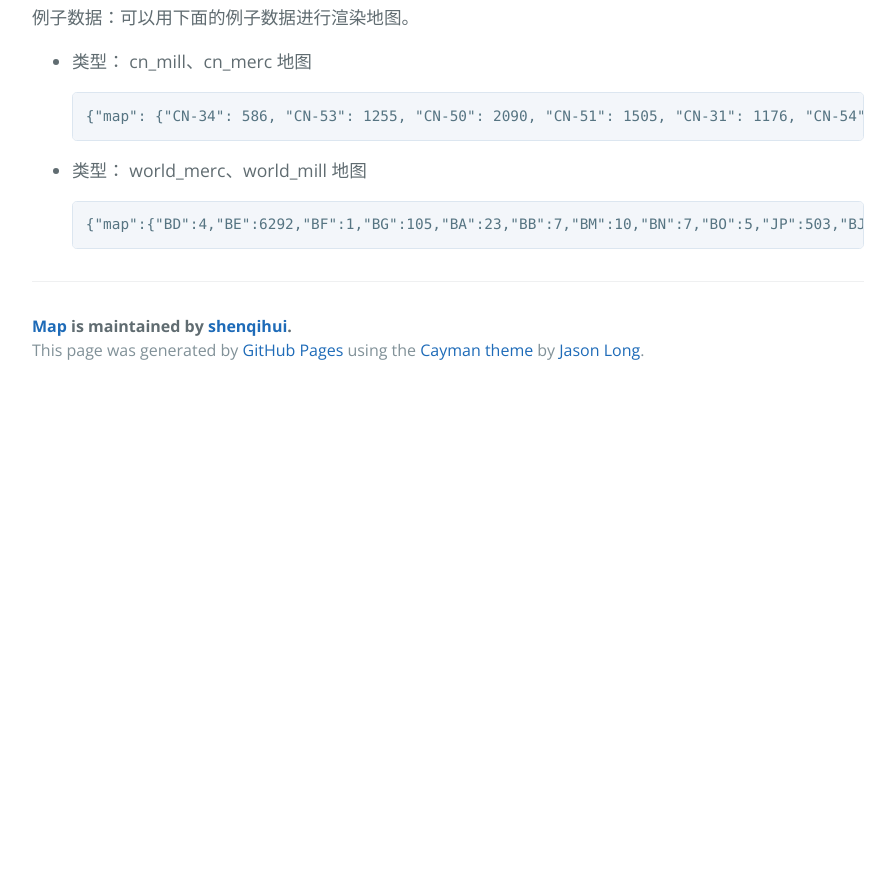
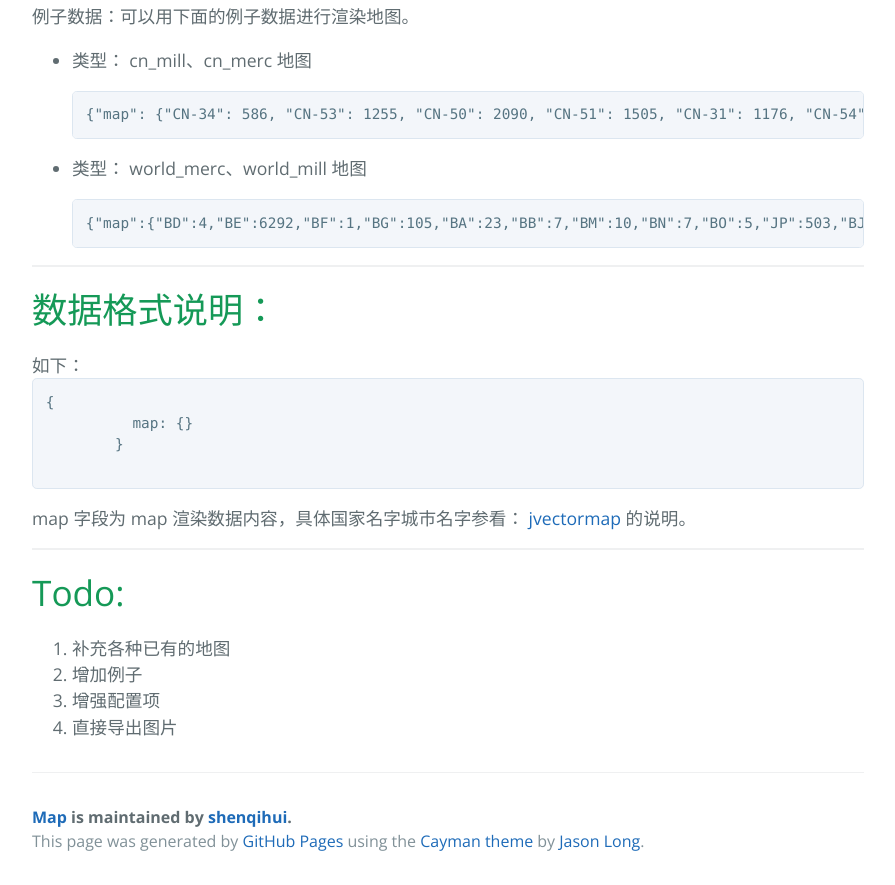
Before and after one commit to shenqihui/map, a website: page index.html in a window 1280 px wide. Shown: the part 1619-2504 px from the top of the page, without its empty margins (192-1087 px from the left). Before the commit the page ends 2013 px from the top, so only its background shows below. Drawn offline with nearby package versions, Linux system fonts and the light colour scheme.

Commit message:
各种说明。

```diff
--- a/index.html
+++ b/index.html
@@ -43,7 +43,9 @@
         <p>
           <button id="map-build">渲染地图</button>
         </p>
-        <hr>
+      </div>
+      <hr>
+      <div>
         <p>例子数据：可以用下面的例子数据进行渲染地图。</p>
         <ul>
           <li>
@@ -55,6 +57,26 @@
             <pre>{"map":{"BD":4,"BE":6292,"BF":1,"BG":105,"BA":23,"BB":7,"BM":10,"BN":7,"BO":5,"JP":503,"BJ":5,"JM":11,"JO":20,"BR":400,"BS":8,"JE":16,"BY":62,"RU":3393,"RW":2,"RS":52,"RE":83,"A2":1,"RO":701,"GU":7,"GT":5,"GR":189,"GP":84,"BH":4,"GG":5,"GF":24,"GE":6,"GD":1,"GB":7439,"GA":2,"SV":5,"GL":6,"GI":7,"GH":2,"OM":6,"TN":4,"HR":71,"HT":1,"HU":1949,"HK":9314,"HN":3,"AD":15,"PR":29,"PT":368,"PY":31,"PA":34,"PF":27,"PE":18,"PK":3,"PH":164,"PL":2512,"PM":3,"EE":247,"EG":2,"ZA":161,"EC":66,"AL":3,"AO":9,"SB":1,"EU":8,"ZW":1,"KY":4,"ES":3728,"ME":3,"MD":29,"MG":4,"MF":5,"UY":5,"MC":35,"UZ":4,"MM":1,"MO":285,"MN":2,"MH":2,"US":15540,"MU":11,"MT":35,"MV":2,"MQ":31,"MP":1,"AU":3357,"UG":1,"TZ":1,"UA":265,"MX":521,"AT":1530,"FR":21016,"MA":24,"A1":4,"FI":187,"FO":14,"NI":2,"NL":22955,"NO":1344,"NA":4,"NC":3,"NE":1,"NG":2,"NZ":354,"NP":2,"CI":3,"CH":7338,"CO":93,"CN":5470,"CL":74,"CA":2751,"CD":1,"CZ":2982,"CY":94,"CR":24,"CU":1,"SY":1,"KG":1,"KE":15,"SR":8,"KH":19,"KN":2,"SK":621,"KR":9629,"SI":442,"KW":62,"SN":4,"SM":2,"SL":1,"SC":2,"KZ":60,"SA":59,"SG":1977,"SE":4433,"DO":34,"DK":5076,"DE":13965,"DZ":8,"MK":52,"LB":3,"LC":2,"LA":5,"TW":11788,"TT":18,"TR":349,"LK":4,"LI":36,"LV":88,"LT":162,"LU":263,"TJ":1,"TH":513,"TC":1,"AE":171,"VE":42,"IQ":4,"IS":71,"IR":4,"AM":3,"IT":2830,"VN":271,"AN":15,"AP":2,"AR":134,"IM":20,"IL":171,"AW":1,"IN":116,"AX":3,"AZ":6,"IE":260,"ID":201,"MY":1049,"QA":8,"MZ":1}}</pre>
           </li>
         </ul>
+      </div>
+      <hr>
+      <div>
+        <h1>数据格式说明：</h1>
+        如下：
+        <pre>{
+          map: {}
+        }
+        </pre>
+        map 字段为 map 渲染数据内容，具体国家名字城市名字参看： <a href="http://jvectormap.com/maps/world/africa/">jvectormap</a> 的说明。
+      </div>
+      <hr>
+      <div>
+        <h1>Todo:</h1>
+        <ol>
+          <li>补充各种已有的地图</li>
+          <li>增加例子</li>
+          <li>增强配置项</li>
+          <li>直接导出图片</li>
+        </ol>
       </div>
       <footer class="site-footer">
         <span class="site-footer-owner"><a href="https://github.com/shenqihui/map">Map</a> is maintained by <a href="https://github.com/shenqihui">shenqihui</a>.</span>
```
